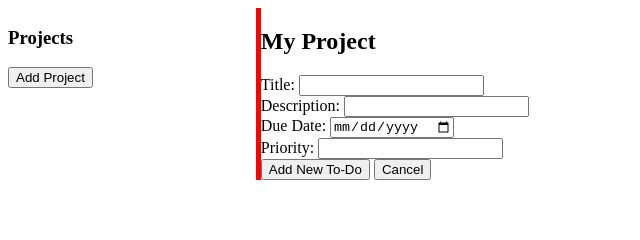
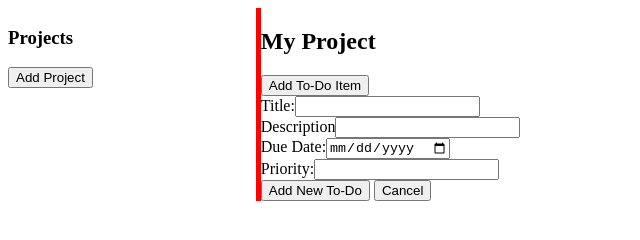
Before and after one commit to h-maren/to-do-app, a website built with webpack: page src/index.html in a window 1280 px wide. Both pictures are taken after a click on the button "Add To-Do Item". Shown: the whole page, without its empty margins (0-640 px from the left). Built offline with nearby package versions, Linux system fonts and the light colour scheme.

Commit message:
Made module to create form createInputForm now creates displayable form so that later it can be added to edit to do item

```diff
--- a/src/createInputForm.js
+++ b/src/createInputForm.js
@@ -1 +1,75 @@
 const Form=document.createElement("form");
+Form.setAttribute("id","newtaskform");
+
+const row1=document.createElement("div");
+row1.classList.add("form-row");
+const titleLabel=document.createElement("label");
+titleLabel.setAttribute("for","title");
+titleLabel.textContent="Title:";
+row1.appendChild(titleLabel);
+const titleInput=document.createElement("input");
+titleInput.setAttribute("type","text");
+titleInput.setAttribute("id","title");
+titleInput.setAttribute("name","title");
+titleInput.value="";
+row1.appendChild(titleInput);
+Form.appendChild(row1);
+
+const row2=document.createElement("div");
+row2.classList.add("form-row");
+const descriptionLabel=document.createElement("label");
+descriptionLabel.setAttribute("for","description");
+descriptionLabel.textContent="Description";
+row2.appendChild(descriptionLabel);
+const descriptionInput=document.createElement("input");
+descriptionInput.setAttribute("type","text");
+descriptionInput.setAttribute("id","description");
+descriptionInput.setAttribute("name","description");
+descriptionInput.value="";
+row2.appendChild(descriptionInput);
+Form.appendChild(row2);
+
+const row3=document.createElement("div");
+row3.classList.add("form-row");
+const dueDateLabel=document.createElement("label");
+dueDateLabel.setAttribute("for","dueDate");
+dueDateLabel.textContent="Due Date:";
+row3.appendChild(dueDateLabel);
+const dueDateInput=document.createElement("input");
+dueDateInput.setAttribute("type","date");
+dueDateInput.setAttribute("id","dueDate");
+dueDateInput.setAttribute("name","dueDate");
+dueDateInput.value="";
+row3.appendChild(dueDateInput);
+Form.appendChild(row3);
+
+const row4=document.createElement("div");
+row4.classList.add("form-row");
+const priorityLabel=document.createElement("label");
+priorityLabel.setAttribute("for","priority");
+priorityLabel.textContent="Priority:";
+row4.appendChild(priorityLabel);
+const priorityInput=document.createElement("input");
+priorityInput.setAttribute("type","number");
+priorityInput.setAttribute("step","1");
+priorityInput.setAttribute("id","priority");
+priorityInput.setAttribute("name","priority");
+row4.appendChild(priorityInput);
+Form.appendChild(row4);
+
+/*
+const row5=document.createElement("div");
+row5.classList.add("form-row");
+const addItemBtn=document.createElement("button");
+addItemBtn.setAttribute("type","button");
+addItemBtn.setAttribute("id","addNewItemButton");
+addItemBtn.textContent="Add New To-Do";
+row5.appendChild(addItemBtn);
+const cancelBtn=document.createElement("button");
+cancelBtn.setAttribute("type","reset");
+cancelBtn.setAttribute("id","cancelBtn");
+cancelBtn.textContent="Cancel";
+row5.appendChild(cancelBtn);
+Form.appendChild(row5);*/
+
+export {Form};
--- a/src/index.html
+++ b/src/index.html
@@ -14,7 +14,7 @@
     </div>
     <div class="todo-content">
         <button class="add-todo">Add To-Do Item</button>
-        <form class="hidden" id="newtaskform">
+        <!--<form class="hidden" id="newtaskform">
             <div class="form-row">
                 <label for="title">Title:</label>
                 <input type="text" id="title" name="title" value="">
@@ -31,11 +31,11 @@
                 <label for="priority">Priority:</label>
                 <input type="number" step="1" id="priority" name="priority">
             </div>
-            <div class="form-row">
+        </form>-->
+            <div class="form-btn-row hidden">
                 <button type="button" id="addNewItemButton">Add New To-Do</button>
                 <button type="reset" id="cancelBtn">Cancel</button>
             </div>
-        </form>
     </div>
 </body>
 </html>
--- a/src/index.js
+++ b/src/index.js
@@ -1,6 +1,7 @@
 import './style.css';
 import {ToDoItem} from './todocreate.js';
 import {Project} from './projectcreate.js';
+import {Form} from './createInputForm.js';
 //import {inputTitle} from './todocreate.js';
 //import {title,cafeInfo} from './loadmain.js';
 //import {title as menuTitle, menu} from './menu.js';
@@ -9,16 +10,16 @@ import {Project} from './projectcreate.js';
 let projectList=[];
 
 const addToDoButton=document.querySelector(".add-todo");
-const addToDoForm=document.querySelector("#newtaskform");
 const cancelBtn=document.querySelector("#cancelBtn");
 const toDoContent=document.querySelector(".todo-content");
 const expandBtn=document.querySelector(".expand-btn");
+const formBtnRow=document.querySelector(".form-btn-row");
 
 
-addToDoButton.addEventListener("click", () => {
+/*addToDoButton.addEventListener("click", () => {
     addToDoForm.classList.remove("hidden");
     addToDoButton.classList.add("hidden");
-});
+});*/
 
 cancelBtn.addEventListener("click", () => {
     addToDoForm.classList.add("hidden");
@@ -50,7 +51,8 @@ console.log(addItemBtn);
     let newToDoItem=new toDoItem(inputTitle,inputDescription,inputDueDate,inputPriority);
     projects.push(newToDoItem);
 });*/
-addItemBtn.addEventListener("click", () => {
+
+function addItem(){
     const inputTitle=document.querySelector("input#title").value;
     const inputDescription=document.querySelector("input#description").value;
     const inputDueDate=document.querySelector("input#dueDate").value;
@@ -62,9 +64,25 @@ addItemBtn.addEventListener("click", () => {
     currentProject.toDoItems.push(newToDoItem);
     console.log(currentProject);
     //alert(newToDoItem);
-    addToDoForm.reset();
+    Form.reset();
+    Form.classList.add("hidden");
+    formBtnRow.classList.add("hidden");
+    //const addToDoForm=document.querySelector("#newtaskform");
     //projects.push(newToDoItem);
     //alert(projects);
+};
+
+addItemBtn.addEventListener("click",addItem);
+
+function openForm() {
+    formBtnRow.classList.remove("hidden");
+
+};
+
+addToDoButton.addEventListener("click", ()=> {
+    toDoContent.insertBefore(Form,formBtnRow);
+    Form.classList.remove("hidden");
+    formBtnRow.classList.remove("hidden");
 });
 
 
--- a/src/style.css
+++ b/src/style.css
@@ -10,12 +10,8 @@ body {
     align-items: flex-start;
 }
 
-form.hidden {
-    display:none;
-}
-
-button.hidden {
-    display:none;
+.hidden {
+    display: none;
 }
 
 .todo-display-toprow {
```
